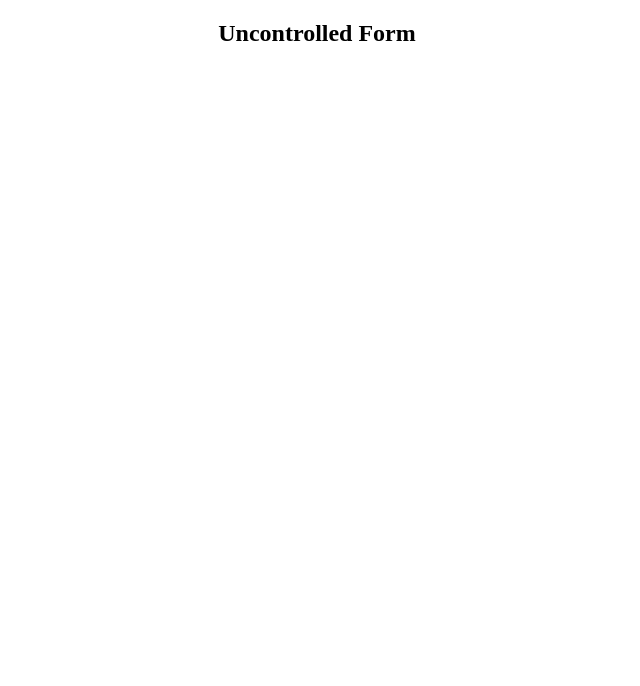
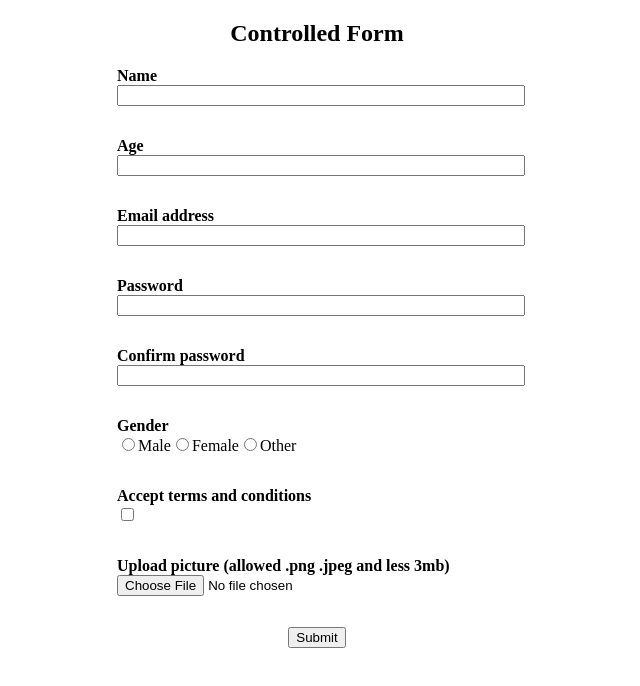
Before and after one commit to VictoriaAlekseeva/rsschool-react, a React (Vite) app: page /uncontrolled in a window 1280 px wide. Shown: the top 686 px of the page, without its empty margins (323-963 px from the left). Built offline with nearby package versions, Linux system fonts and the light colour scheme.

Commit message:
fix: picture add by submit

```diff
--- a/src/app/rootSlice.ts
+++ b/src/app/rootSlice.ts
@@ -11,6 +11,6 @@ const rootSlice = createSlice({
   },
 });
 
-export const reducer = rootSlice.reducer;
+export const rootReducer = rootSlice.reducer;
 export const { submitControlledForm } = rootSlice.actions;
 export default rootSlice.reducer;
--- a/src/app/store.ts
+++ b/src/app/store.ts
@@ -1,8 +1,10 @@
 import { configureStore } from '@reduxjs/toolkit';
-import { reducer } from './rootSlice';
+import { rootReducer } from './rootSlice';
 
 export const store = configureStore({
-  reducer,
+  reducer: {
+    root: rootReducer
+  },
 });
 
 export type RootState = ReturnType<typeof store.getState>;
--- a/src/components/controlledForm/ControlledForm.tsx
+++ b/src/components/controlledForm/ControlledForm.tsx
@@ -4,7 +4,7 @@ import { useNavigate } from 'react-router-dom';
 import { useAppDispatch } from '../../app/hooks';
 import { submitControlledForm } from '../../app/rootSlice';
 import { schema } from '../../utils/validation';
-import styles from './controller.module.scss';
+import styles from './controlled.module.scss';
 import { IFormInput } from '../../utils/types';
 import { DevTool } from '@hookform/devtools';
 
--- a/src/components/uncontrolledForm/UncontrolledForm.tsx
+++ b/src/components/uncontrolledForm/UncontrolledForm.tsx
@@ -1,10 +1,132 @@
-import React from 'react';
+import styles from './uncontrolled.module.scss';
+import { useRef } from 'react';
 
-const UncontrolledForm = () => {
+
+const UncontrolledForm: React.FC = () => {
+  const formRef = useRef(null);
+
+  const handleSubmit: React.FormEventHandler<HTMLFormElement> = async (
+    event
+  ) => {
+    event.preventDefault();
+
+    const form = formRef.current;
+
+    if (!form) {
+      return;
+    }
+
+    const formData = new FormData(form);
+
+      const imageFile = formData.get('picture') as File | null;
+
+
+      console.log(imageFile);
+
+
+      const data = {
+        name: formData.get('name') || '',
+        country: formData.get('country') || '',
+        age: Number(formData.get('age')) || 0,
+        email: formData.get('email') || '',
+        password: formData.get('password') || '',
+        confirmPassword: formData.get('confirmPassword') || '',
+        gender: formData.get('gender') || '',
+        acceptTerms: Boolean(formData.get('acceptTerms')),
+      };
+
+      console.log('submitted', data);
+
+  };
+
   return (
     <div className="wrapper">
-      <h2>Uncontrolled Form</h2>
-      {/*  компонент с uncontrolled формой */}
+      <h2>Controlled Form</h2>
+      <form
+        className={styles.form_wrapper}
+        onSubmit={handleSubmit}
+        ref={formRef}
+      >
+        <div className={styles.input_wrapper}>
+          <label className={styles.label} htmlFor="name">
+            Name
+          </label>
+          <input className={styles.input} type="text" id="name" name="name" />
+        </div>
+        <div className={styles.input_wrapper}>
+          <label className={styles.label} htmlFor="age">
+            Age
+          </label>
+          <input
+            className={styles.input}
+            type="number"
+            inputMode="numeric"
+            id="age"
+            min="13"
+            max="120"
+            name="age"
+          />
+        </div>
+        <div className={styles.input_wrapper}>
+          <label className={styles.label} htmlFor="email">
+            Email address
+          </label>
+          <input
+            className={styles.input}
+            type="email"
+            id="email"
+            name="email"
+          />
+        </div>
+        <div className={styles.input_wrapper}>
+          <label className={styles.label} htmlFor="password">
+            Password
+          </label>
+          <input
+            className={styles.input}
+            type="password"
+            id="password"
+            name="password"
+          />
+        </div>
+        <div className={styles.input_wrapper}>
+          <label className={styles.label} htmlFor="confirm-password">
+            Confirm password
+          </label>
+          <input
+            className={styles.input}
+            type="password"
+            id="confirm-password"
+            name="checkpassword"
+          />
+        </div>
+        <div className={styles.input_wrapper}>
+          <label className={styles.label} htmlFor="gender">
+            Gender
+          </label>
+          <div>
+            <input type="radio" id="male" value="male" name="gender" />
+            <label htmlFor="male">Male</label>
+            <input type="radio" id="female" value="female" name="gender" />
+            <label htmlFor="female">Female</label>
+            <input type="radio" id="other" value="other" name="gender" />
+            <label htmlFor="other">Other</label>
+          </div>
+        </div>
+        <div className={styles.input_wrapper}>
+          <label className={styles.label} htmlFor="t&c">
+            Accept terms and conditions{' '}
+          </label>
+          <input type="checkbox" id="t&c" name="checkbox" />
+        </div>
+        <div className={styles.input_wrapper}>
+          <label className={styles.label} htmlFor="picture">
+            Upload picture (allowed .png .jpeg and less 3mb)
+          </label>
+          <input type="file" id="picture" accept="image/*" name="picture" />
+        </div>
+        <input type="submit" />
+      </form>
     </div>
   );
 };
--- /dev/null
+++ b/src/components/uncontrolledForm/uncontrolled.module.scss
@@ -0,0 +1,39 @@
+.form_wrapper {
+  width: 400px;
+  margin: auto;
+  display: flex;
+  flex-direction: column;
+  align-items: center;
+}
+
+.input_wrapper {
+  width: inherit;
+  height: 70px;
+}
+
+.input_wrapper > * {
+  display: block;
+}
+
+.error_message {
+  font-size: 14px;
+  color: red;
+}
+
+.label {
+  font-weight: 800;
+}
+
+.input {
+  width: 100%;
+}
+
+.submit_disabled {
+  background-color: lightgray;
+  color: grey;
+}
+
+.submit_enabled {
+  color: black;
+  font-weight: 800;
+}
--- a/src/pages/Home/Home.tsx
+++ b/src/pages/Home/Home.tsx
@@ -4,7 +4,7 @@ import { useSelector } from 'react-redux';
 import { RootState } from '../../app/store';
 
 const Home: React.FC = () => {
-  const state = useSelector((store: RootState) => store);
+  const state = useSelector((store: RootState) => store.root);
   return (
     <>
     <div className={styles.wrapper}>
--- a/src/utils/validation.ts
+++ b/src/utils/validation.ts
@@ -38,25 +38,48 @@ export const schema = yup.object().shape({
     .oneOf([true], 'You must accept the Terms & Conditions')
     .required(),
   gender: yup.string().oneOf(['male', 'female', 'other']).default(null),
-  picture: yup
+  // picture: yup
+  //   .mixed()
+  //   .test({
+  //     name: 'fileSize',
+  //     message: 'File size is too large',
+  //     test: (value) => {
+  //       if (!value || !(value instanceof FileList)) return true;
+  //       const kb = 1024;
+  //       const maxSizeMb = 2 * kb * kb;
+  //       return (value as FileList)[0].size <= maxSizeMb;
+  //     },
+  //   })
+  //   .test({
+  //     name: 'fileType',
+  //     message: 'Invalid file format. Only png and jpeg are allowed',
+  //     test: (value) => {
+  //       if (!value || !(value instanceof FileList)) return true; // Допускается отсутствие файла
+  //       const allowedExtensions = ['image/png', 'image/jpeg'];
+  //       return allowedExtensions.includes((value as FileList)[0].type);
+  //     },
+  //   }),
+    picture: yup
     .mixed()
     .test({
       name: 'fileSize',
       message: 'File size is too large',
       test: (value) => {
-        if (!value || !(value instanceof File)) return true;
+        if (!value || !(value instanceof FileList)) return true;
         const kb = 1024;
         const maxSizeMb = 2 * kb * kb;
-        return (value as File).size <= maxSizeMb;
+        const fileSize = (value as FileList)[0]?.size;
+        return fileSize <= maxSizeMb;
       },
     })
     .test({
       name: 'fileType',
       message: 'Invalid file format. Only png and jpeg are allowed',
       test: (value) => {
-        if (!value || !(value instanceof File)) return true; // Допускается отсутствие файла
+        if (!value || !(value instanceof FileList)) return true;
         const allowedExtensions = ['image/png', 'image/jpeg'];
-        return allowedExtensions.includes((value as File).type);
+        const fileType = (value as FileList)[0]?.type;
+        return allowedExtensions.includes(fileType);
       },
     }),
 });
```
Also changed, not shown: src/components/controlledForm/controlled.module.scss (renamed from src/components/controlledForm/controller.module.scss).
